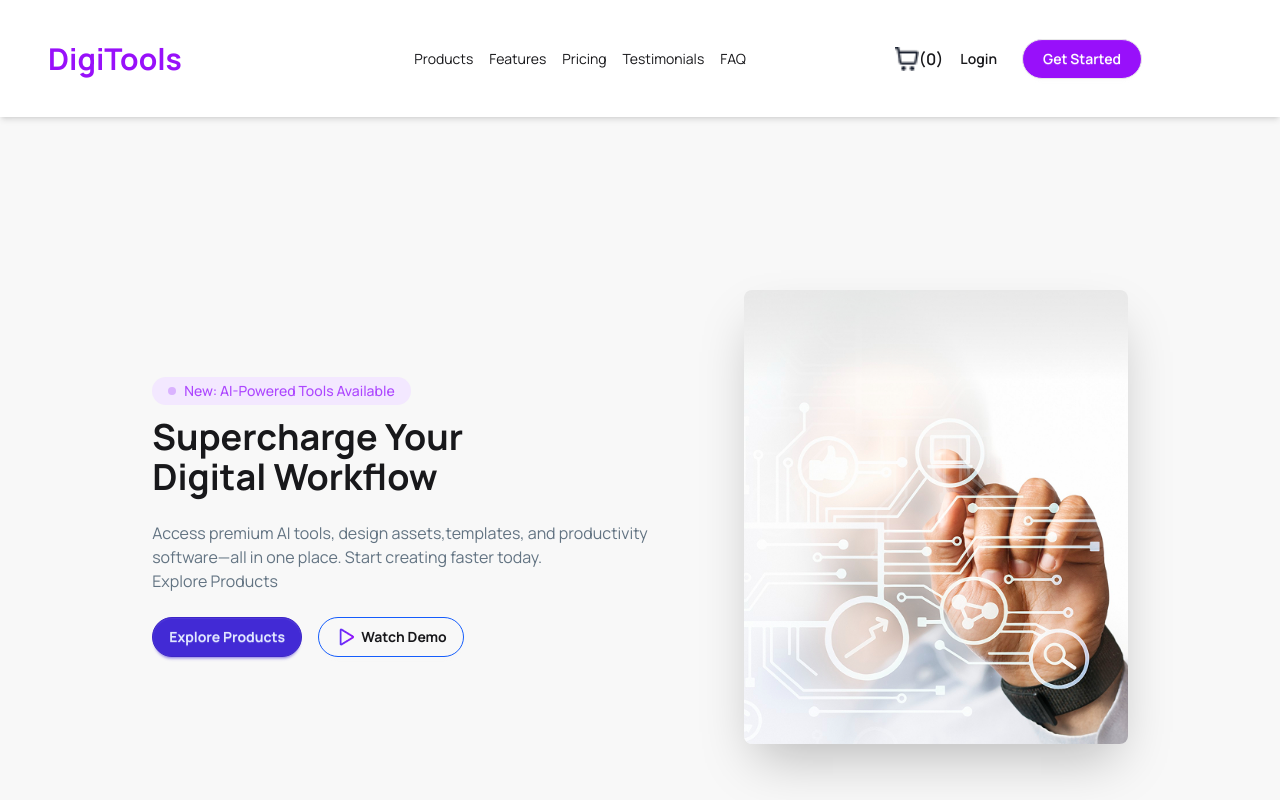
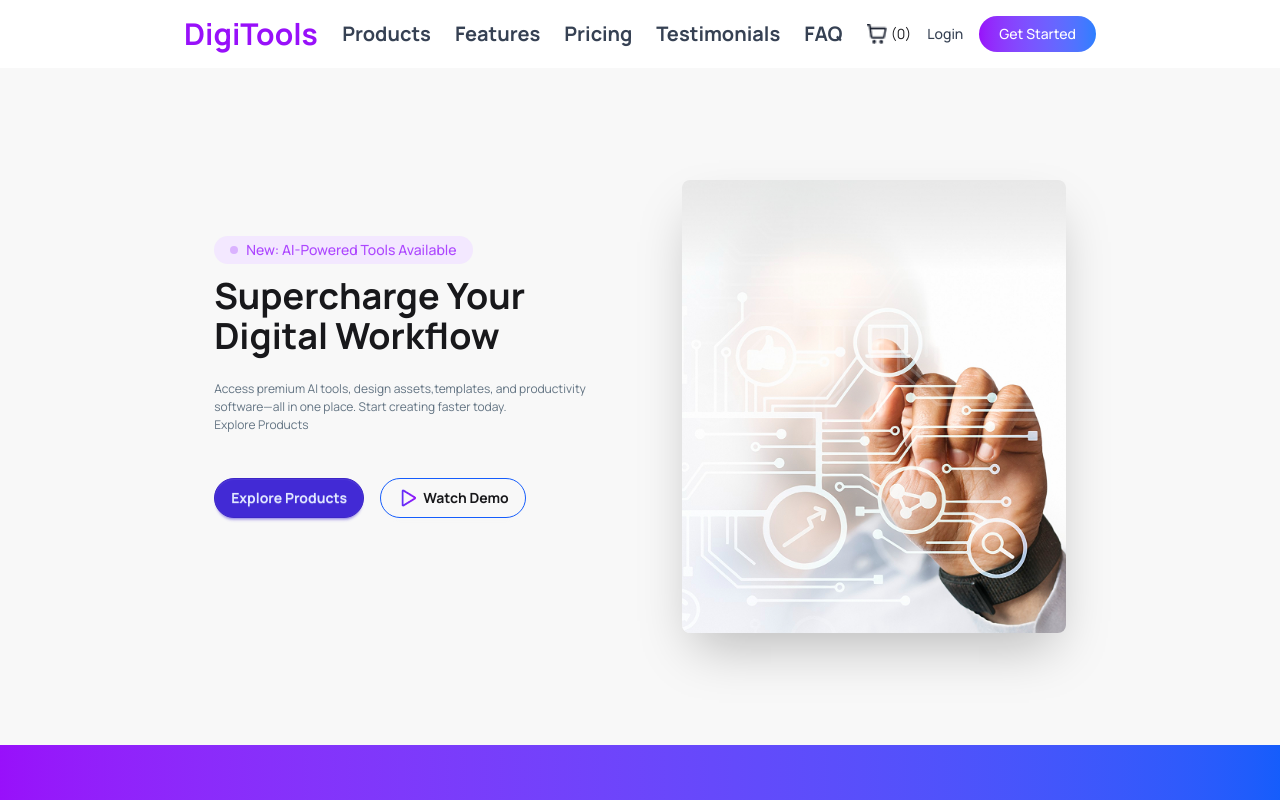
Before and after one commit to rifat-sultana/Assignment-06-DigiTools, a React (Vite) app: page / in a window 1280 px wide. Shown: the top 800 px of the page. Built offline with nearby package versions, Linux system fonts and the light colour scheme.

Commit message:
internal editing is going on

```diff
--- a/src/App.jsx
+++ b/src/App.jsx
@@ -8,6 +8,7 @@ import Cart from "./Components/Cart/Cart"
 import { useState } from "react";
 import StepsSelection from "./Components/StepsSelection/StepsSelection"
 import PricingSection from "./Components/PricingSection/PricingSection"
+import CTASection from "./Components/CTASection/CTASection"
 import Footer from "./Components/Footer/Footer"
 
 
@@ -61,6 +62,8 @@ function App() {
 
     <PricingSection />
 
+    <CTASection />
+
     <Footer />
 
     </>
--- /dev/null
+++ b/src/Components/CTASection/CTASection.jsx
@@ -0,0 +1,42 @@
+import React from 'react';
+
+const CTASection = () => {
+  return (
+    <div className="bg-gradient-to-r from-purple-600 via-purple-700 to-blue-500 py-20 text-center text-white">
+
+      {/* Heading */}
+      <h2 className="text-3xl md:text-4xl font-bold">
+        Ready To Transform Your Workflow?
+      </h2>
+
+      {/* Description */}
+      <p className="mt-4 text-sm md:text-base text-gray-200 max-w-xl mx-auto">
+        Join thousands of professionals who are already using Digitools to work smarter.
+        Start your free trial today.
+      </p>
+
+      {/* Buttons */}
+      <div className="flex justify-center gap-4 mt-8">
+
+        {/* Explore Button */}
+        <button className="bg-white text-purple-600 px-6 py-2 rounded-full font-medium shadow-md hover:scale-105 transition">
+          Explore Products
+        </button>
+
+        {/* Pricing Button */}
+        <button className="border border-white px-6 py-2 rounded-full font-medium hover:bg-white hover:text-purple-600 transition">
+          View Pricing
+        </button>
+
+      </div>
+
+      {/* Footer text */}
+      <p className="mt-6 text-xs text-gray-200">
+        14-day free trial • No credit card required • Cancel anytime
+      </p>
+
+    </div>
+  );
+};
+
+export default CTASection;
--- a/src/Components/Herosection/Herosection.jsx
+++ b/src/Components/Herosection/Herosection.jsx
@@ -7,13 +7,13 @@ import StarImg from "../../assets/assets/products/star.png"
 
 const Herosection = ({ setActiveTab, activeTab }) => {
   return (
-    <div className="hero bg-base-200 min-h-screen">
+    <div className="hero bg-base-200 py-16 lg:py-24">
 
-      <div className="hero-content flex-col lg:flex-row-reverse">
+      <div className="hero-content flex-col lg:flex-row-reverse ">
         <img className="max-w-sm rounded-lg shadow-2xl ml-10"
           src={BannerImg} alt="Banner" />
 
-        <div className="pr-10">
+        <div className="pr-10 mb-15">
           <p className="inline-flex items-center gap-2 bg-purple-100 text-purple-500 text-sm px-4 py-1 rounded-full font-medium">
             <span className="w-2 h-2 bg-purple-300 rounded-full"></span>
             New: AI-Powered Tools Available
@@ -23,14 +23,14 @@ const Herosection = ({ setActiveTab, activeTab }) => {
             Supercharge Your <br />Digital Workflow
           </h1>
 
-          <p className="py-6 text-[#627382]">
+          <p className="py-6 text-[#627382] text-[12px]">
             Access premium AI tools, design assets,templates, and productivity<br/>
             software—all in one place. Start creating faster today.<br/>
             Explore Products
 
           </p>
 
-          <div className='space-x-4'>
+          <div className='space-x-4 pt-5'>
             <button className="btn btn-primary rounded-full font-bold">
               Explore Products
             </button>
--- a/src/Components/Navbar/Navbar.jsx
+++ b/src/Components/Navbar/Navbar.jsx
@@ -1,36 +1,44 @@
+import IconImg from "../../assets/assets/products/Icon.png";
 
-import IconImg from "../../assets/assets/products/Icon.png"
+const Navbar = ({ carts }) => {
+  return (
+    <div className="w-full bg-white shadow-sm px-6 py-4 flex items-center justify-between">
 
+      {/* LEFT: Logo */}
+      <h1 className="text-3xl font-bold text-purple-600 ml-40">
+        DigiTools
+      </h1>
 
-const Navbar = ({carts}) => {
-  return (
-    <div className="navbar w-full  flex items-center justify-between align-middle gap-20 bg-base-100 shadow-md pl-4">
-  <div className="navbar-start">
+      {/* CENTER: Menu */}
+      <ul className="hidden lg:flex gap-6 text-xl font-bold text-gray-700  ">
+        <li className="cursor-pointer hover:text-purple-600">Products</li>
+        <li className="cursor-pointer hover:text-purple-600">Features</li>
+        <li className="cursor-pointer hover:text-purple-600">Pricing</li>
+        <li className="cursor-pointer hover:text-purple-600">Testimonials</li>
+        <li className="cursor-pointer hover:text-purple-600">FAQ</li>
+      </ul>
 
-    <a className="text-purple-600 font-bold text-3xl p-8 "> DigiTools </a>
-  </div>
+      {/* RIGHT: Actions */}
+      <div className="flex items-center gap-4 mr-40">
 
-  <div className="navbar  hidden lg:flex p-10">
-    <ul className="flex items-center text-[14px] gap-4 px-1">
-      <li><a> Products</a></li>
-      <li><a> Features</a></li>
-      <li><a> Pricing</a></li>
-      <li><a> Testimonials </a></li>
-      <li><a> FAQ </a></li>
-    </ul>
-  </div>
-  <div className=" pr-8 gap-3 ">
-  <div className="navbar-end flex items-center">
-  <img src={IconImg} alt="icon" className="w-6 h-6 " />
-  <p className="font-semibold">({carts.length})</p>
+        {/* Cart */}
+        <div className="flex items-center gap-1 cursor-pointer">
+          <img src={IconImg} className="w-5 h-5" />
+          <span className="text-sm">({carts.length})</span>
+        </div>
 
-  <a className="btn btn-ghost mr-2">Login</a>
-  <a className="btn bg-purple-600 text-white rounded-full px-5 ">Get Started</a>
-  </div>
-</div>
-</div>
+        {/* Login */}
+        <button className="text-sm font-medium text-gray-700 hover:text-purple-600 ">
+          Login
+        </button>
 
+        {/* CTA Button */}
+        <button className="bg-gradient-to-r from-purple-600 to-blue-500 text-white px-5 py-2 rounded-full text-sm font-medium">
+          Get Started
+        </button>
 
+      </div>
+    </div>
   );
 };
 
--- a/src/Components/ToolsCard/ToolsCard.jsx
+++ b/src/Components/ToolsCard/ToolsCard.jsx
@@ -14,7 +14,8 @@ const ToolsCard = ({ toolsData,carts, setCarts }) => {
   }
 
   return (
-    <div className="shadow-lg rounded-xl border p-6 relative bg-white ">
+    <div className="shadow-lg border-0.5 rounded-xl p-6 relative bg-[#FFFFFF]
+flex flex-col h-full hover:shadow-2xl transition duration-300">
 
       {/* tag */}
       {toolsData.tag && (
--- a/src/Components/ToolsData/ToolsData.jsx
+++ b/src/Components/ToolsData/ToolsData.jsx
@@ -49,7 +49,7 @@ const ToolsData = ({ dataPromise, activeTab, setActiveTab, carts, setCarts }) =>
 
       {/* 🔥 Products show only when active */}
       {activeTab === "products" && (
-        <div className="grid md:grid-cols-2 lg:grid-cols-3 gap-5 mt-10">
+        <div className="grid grid-cols-1 md:grid-cols-2 lg:grid-cols-3 gap-6 items-stretch">
           {toolsData.map((item) => (
             <ToolsCard
               key={item.id}
@@ -59,6 +59,7 @@ const ToolsData = ({ dataPromise, activeTab, setActiveTab, carts, setCarts }) =>
             />
           ))}
         </div>
+
       )}
 
     </div>
```
